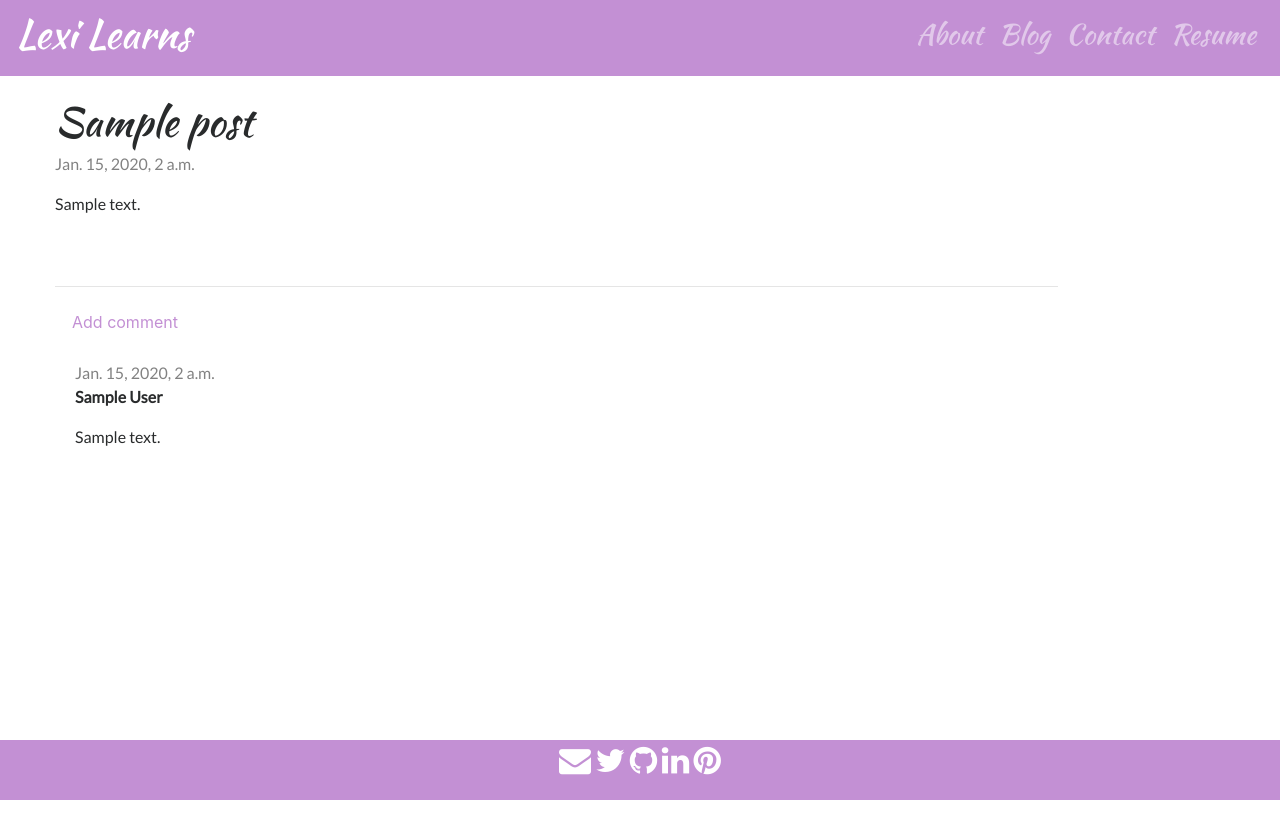
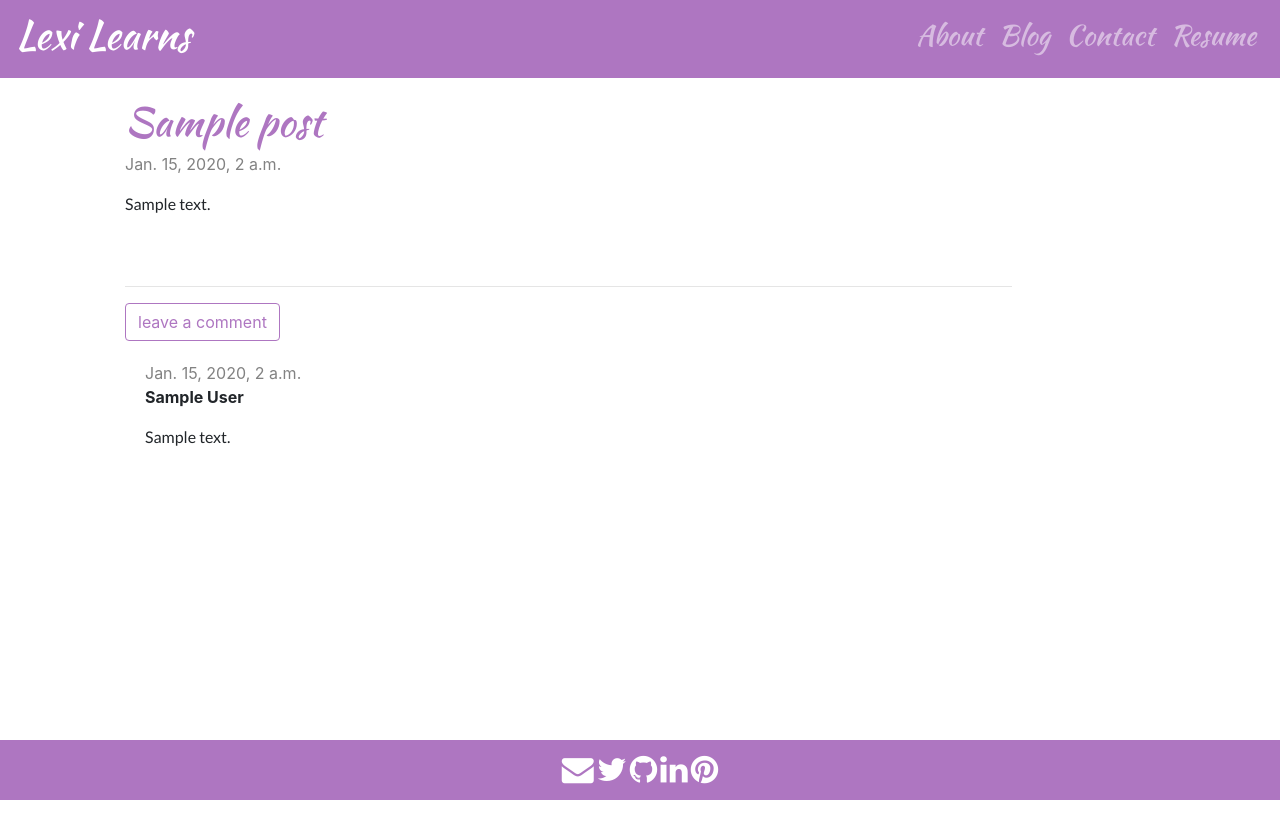
Before and after one commit to amfitz/lexilearns, a Django app: page /post/1/ in a window 1280 px wide. Before the commit the page ends 800 px from the top, so only its background shows below. Run offline with Django 3.2, Linux system fonts and the light colour scheme; tables that the repository leaves empty hold one stand-in row (values such as "Sample post"); some libraries are stand-ins or nearby versions.

Commit message:
updated bootstrap and hid secret key

```diff
--- a/blog/static/css/blog.css
+++ b/blog/static/css/blog.css
@@ -5,29 +5,34 @@ html {
 }
 
 body{
-    margin-bottom: 60px;
-    /*padding-top: 70px; */
+  min-height: 20rem;
+  margin-bottom: 60px;
 }
 
 
 body > .container {
-  padding: 100px 15px 0;
+ padding: 100px 15px 0;
 }
 
-h1, h2, h3, h4 {
+h1, .h1, h2, .h2, h3, .h3, h4, .h4, .nav-link{
   font-family: 'Kaushan Script', cursive;
 }
 
-.container{
+p{
+  font-family: 'Lato';
+}
+
+.container {
   margin: 0 auto;
-  width: 100%;
+  width: auto;
   min-height: 100%;
   position: relative;
   padding: 0 15px;
 }
 
 a, a:active, a:visited {
-  color: #C390D4;
+  color: #ae76c1;
+  text-decoration: none;
 }
 
 
@@ -42,8 +47,10 @@ a, a:active, a:visited {
   bottom: 0;
   width: 100%;
   height: 60px;
+  line-height: 60px;
   padding-top: 5px;
-  background-color: #C390D4;
+  background-color: #ae76c1;
+  color: #ffffff
 }
 
 .footer a{
@@ -51,9 +58,6 @@ a, a:active, a:visited {
   color: #ffffff;
 }
 
-.middle-test {
-  margin-left: 500p;
-}
 
 .date {
     color: #828282;
@@ -70,15 +74,42 @@ a, a:active, a:visited {
 
 .post {
     margin-bottom: 70px;
-    font-family: 'Lato';
 }
 
+}
 .post h1 a, .post h1 a:visited {
     color: #000000;
 }
 
 .comment {
     margin: 20px 0px 20px 20px;
-    font-family: 'Lato';
+}
 
+.title{
+  color: #ae76c1;
 }
+
+
+
+.btn-outline-primary {
+  color:#ae76c1;
+  border-color:#ae76c1;
+}
+
+.btn-outline-primary:hover {
+  background-color:#ae76c1;
+  border-color:#ae76c1;
+}
+
+.btn-outline-primary.focus,.btn-outline-primary:focus {
+  box-shadow:0 0 0 3px #ae76c1;
+}
+
+.btn-outline-primary.disabled,.btn-outline-primary:disabled {
+  color:#ae76c1;
+}
+
+.btn-outline-primary.active,.btn-outline-primary:active,.show>.btn-outline-primary.dropdown-toggle {
+  background-color:#ae76c1;
+  border-color:#ae76c1;
+}
--- a/blog/templates/blog/add_comment_to_post.html
+++ b/blog/templates/blog/add_comment_to_post.html
@@ -4,6 +4,6 @@
    <h1>New comment</h1>
    <form method="POST" class="post-form">{% csrf_token %}
        {{ form.as_p }}
-       <button type="submit" class="btn btn-default">Send</button>
+       <button type="submit" class="btn btn-outline-primary">Send</button>
    </form>
 {% endblock %}
--- a/blog/templates/blog/base.html
+++ b/blog/templates/blog/base.html
@@ -8,25 +8,21 @@
     <title>Lexi Learns</title>
 
     <!-- Bootstrap CDN version 4.0 -->
-    <link rel="stylesheet" href="https://maxcdn.bootstrapcdn.com/bootstrap/4.0.0-alpha.6/css/bootstrap.min.css" integrity="sha384-rwoIResjU2yc3z8GV/NPeZWAv56rSmLldC3R/AZzGRnGxQQKnKkoFVhFQhNUwEyJ" crossorigin="anonymous">
-<script src="https://code.jquery.com/jquery-3.1.1.slim.min.js" integrity="sha384-A7FZj7v+d/sdmMqp/nOQwliLvUsJfDHW+k9Omg/a/EheAdgtzNs3hpfag6Ed950n" crossorigin="anonymous"></script>
-<script src="https://cdnjs.cloudflare.com/ajax/libs/tether/1.4.0/js/tether.min.js" integrity="sha384-DztdAPBWPRXSA/3eYEEUWrWCy7G5KFbe8fFjk5JAIxUYHKkDx6Qin1DkWx51bBrb" crossorigin="anonymous"></script>
-<script src="https://maxcdn.bootstrapcdn.com/bootstrap/4.0.0-alpha.6/js/bootstrap.min.js" integrity="sha384-vBWWzlZJ8ea9aCX4pEW3rVHjgjt7zpkNpZk+02D9phzyeVkE+jo0ieGizqPLForn" crossorigin="anonymous"></script>
+    <link rel="stylesheet" href="https://maxcdn.bootstrapcdn.com/bootstrap/4.0.0-beta/css/bootstrap.min.css" integrity="sha384-/Y6pD6FV/Vv2HJnA6t+vslU6fwYXjCFtcEpHbNJ0lyAFsXTsjBbfaDjzALeQsN6M" crossorigin="anonymous">
+    <link rel="stylesheet" href="https://fonts.googleapis.com/css?family=Amatic+SC|Coming+Soon|Cookie|Dancing+Script|Great+Vibes|Indie+Flower|Kaushan+Script|Lato|Yellowtail" type="text/css">
+    <link rel="stylesheet" href="https://maxcdn.bootstrapcdn.com/font-awesome/4.5.0/css/font-awesome.min.css"/>
+    <!-- My custom CSS -->
 
-    <link rel="stylesheet" href="https://fonts.googleapis.com/css?family=Amatic+SC|Coming+Soon|Cookie|Dancing+Script|Great+Vibes|Indie+Flower|Kaushan+Script|Lobster+Two|Lato|Yellowtail">
-    <link rel="stylesheet" href="//maxcdn.bootstrapcdn.com/font-awesome/4.5.0/css/font-awesome.min.css"/>
     <link rel="stylesheet" href="{% static 'css/blog.css' %}">
   </head>
 
   <body>
     <!-- Fixed collabsilble navbar with toggle on right-->
-    <nav class="nav navbar fixed-top navbar-toggleable-sm navbar-inverse" style="background-color: #C390D4;">
+    <nav class="nav navbar navbar-expand-md fixed-top navbar-dark" style="background-color: #ae76c1;">
+      <a class="navbar-brand" href="{% url 'post_list' %}"><h1>Lexi Learns</h1></a>
       <button class="navbar-toggler navbar-toggler-right" type="button" data-toggle="collapse" data-target="#navbarToggler" aria-controls="navbarToggler" aria-expanded="false" aria-label="Toggle navigation">
         <span class="fa fa-bars" aria-hidden="true"></span>
       </button>
-
-      <a class="navbar-brand" href="{% url 'post_list' %}"><h1>Lexi Learns</h1></a>
-
       <div  class="collapse navbar-collapse justify-content-end" id="navbarToggler">
         <ul class="navbar-nav mr-0">
           <li class="nav-item"><a class="nav-link" href="{% url 'about' %}"><h3>About</h3></a></li>
@@ -65,7 +61,7 @@
     </div>
 
     <footer class="footer">
-      <div class="d-flex justify-content-center">
+      <div class="d-flex justify-content-center align-items-center">
 
         <p>
           <a href="mailto:hello@lexilearns.com?subject=Hello20%from20%the20%Blog"><i class="fa fa-envelope fa-2x"> </i> </a>
@@ -79,7 +75,13 @@
     </footer>
 
 
+
+
     <!-- jQuery (necessary for Bootstrap's JavaScript plugins) -->
 <script src="https://ajax.googleapis.com/ajax/libs/jquery/1.12.4/jquery.min.js"></script>
+<script src="https://code.jquery.com/jquery-3.2.1.slim.min.js" integrity="sha384-KJ3o2DKtIkvYIK3UENzmM7KCkRr/rE9/Qpg6aAZGJwFDMVNA/GpGFF93hXpG5KkN" crossorigin="anonymous"></script>
+<script src="https://cdnjs.cloudflare.com/ajax/libs/popper.js/1.11.0/umd/popper.min.js" integrity="sha384-b/U6ypiBEHpOf/4+1nzFpr53nxSS+GLCkfwBdFNTxtclqqenISfwAzpKaMNFNmj4" crossorigin="anonymous"></script>
+<script src="https://maxcdn.bootstrapcdn.com/bootstrap/4.0.0-beta/js/bootstrap.min.js" integrity="sha384-h0AbiXch4ZDo7tp9hKZ4TsHbi047NrKGLO3SEJAg45jXxnGIfYzk4Si90RDIqNm1" crossorigin="anonymous"></script>
+
   </body>
 </html>
--- a/blog/templates/blog/post_detail.html
+++ b/blog/templates/blog/post_detail.html
@@ -7,13 +7,13 @@
           {% if post.published_date %}
 
           {% else %}
-            <a class="btn btn-default" href="{% url 'post_publish' pk=post.pk %}">Publish</a>
+            <a class="btn btn-outline-primary" href="{% url 'post_publish' pk=post.pk %}">Publish</a>
           {% endif %}
           {% if user.is_authenticated %}
-            <a class="btn btn-default" href="{% url 'post_edit' pk=post.pk %}"><span class = "fa fa-edit"></span></a>
-            <a class="btn btn-default" href="{% url 'post_remove' pk=post.pk %}"><span class="fa fa-trash"></span></a>
+            <a class="btn btn-outline-primary" href="{% url 'post_edit' pk=post.pk %}"><span class = "fa fa-edit"></span></a>
+            <a class="btn btn-outline-primary" href="{% url 'post_remove' pk=post.pk %}"><span class="fa fa-trash"></span></a>
           {% endif %}
-          <h1>{{ post.title }}</h1>
+          <h1 class="title">{{ post.title }}</h1>
           {% if post.published_date %}
           <div class="date">
             {{ post.published_date }}
@@ -24,7 +24,7 @@
       </div>
 
       <hr>
-      <a class="btn btn-default" href="{% url 'add_comment_to_post' pk=post.pk %}">Add comment</a>
+      <a class="btn btn-outline-primary" href="{% url 'add_comment_to_post' pk=post.pk %}">leave a comment</a>
 
 {% for comment in post.comments.all %}
     {% if user.is_authenticated or comment.approved_comment %}
@@ -32,8 +32,8 @@
         <div class="date">
             {{ comment.created_date }}
             {% if not comment.approved_comment %}
-                <a class="btn btn-default" href="{% url 'comment_remove' pk=comment.pk %}"><span class="fa fa-remove"></span></a>
-                <a class="btn btn-default" href="{% url 'comment_approve' pk=comment.pk %}"><span class="fa fa-check"></span></a>
+                <a class="btn btn-outline-primary" href="{% url 'comment_remove' pk=comment.pk %}"><span class="fa fa-remove"></span></a>
+                <a class="btn btn-outline-primary" href="{% url 'comment_approve' pk=comment.pk %}"><span class="fa fa-check"></span></a>
             {% endif %}
         </div>
         <strong>{{ comment.author }}</strong>
@@ -41,7 +41,7 @@
     </div>
     {% endif %}
 {% empty %}
-    <p>No comments here yet :(</p>
+    <p>No comments yet :(</p>
 {% endfor %}
 
 {% endblock %}
--- a/blog/templates/blog/post_edit.html
+++ b/blog/templates/blog/post_edit.html
@@ -4,6 +4,6 @@
 <h1>New Post</h1>
 <form method="POST" class="post-form">{% csrf_token %}
   {{ form.as_p }}
-  <button type="submit" class="btn btn-default">Save</button>
+  <button type="submit" class="btn btn-outline-primary">Save</button>
 </form>
 {% endblock %}
--- a/blog/templates/blog/post_list.html
+++ b/blog/templates/blog/post_list.html
@@ -8,7 +8,7 @@
         <div class="date">
           {{ post.published_date }}
         </div>
-        <p>{{ post.text|safe|linebreaksbr }}</p>
+        <p>{{ post.text|safe|linebreaks }}</p>
         <a href="{% url 'post_detail' pk=post.pk %}">
         <span class="fa-stack fa-lg">
           <i class="fa fa-comment fa-stack-2x"></i>
```
Also changed, not shown: mysite/settings.py (+5 -2 lines), 1 other file.
